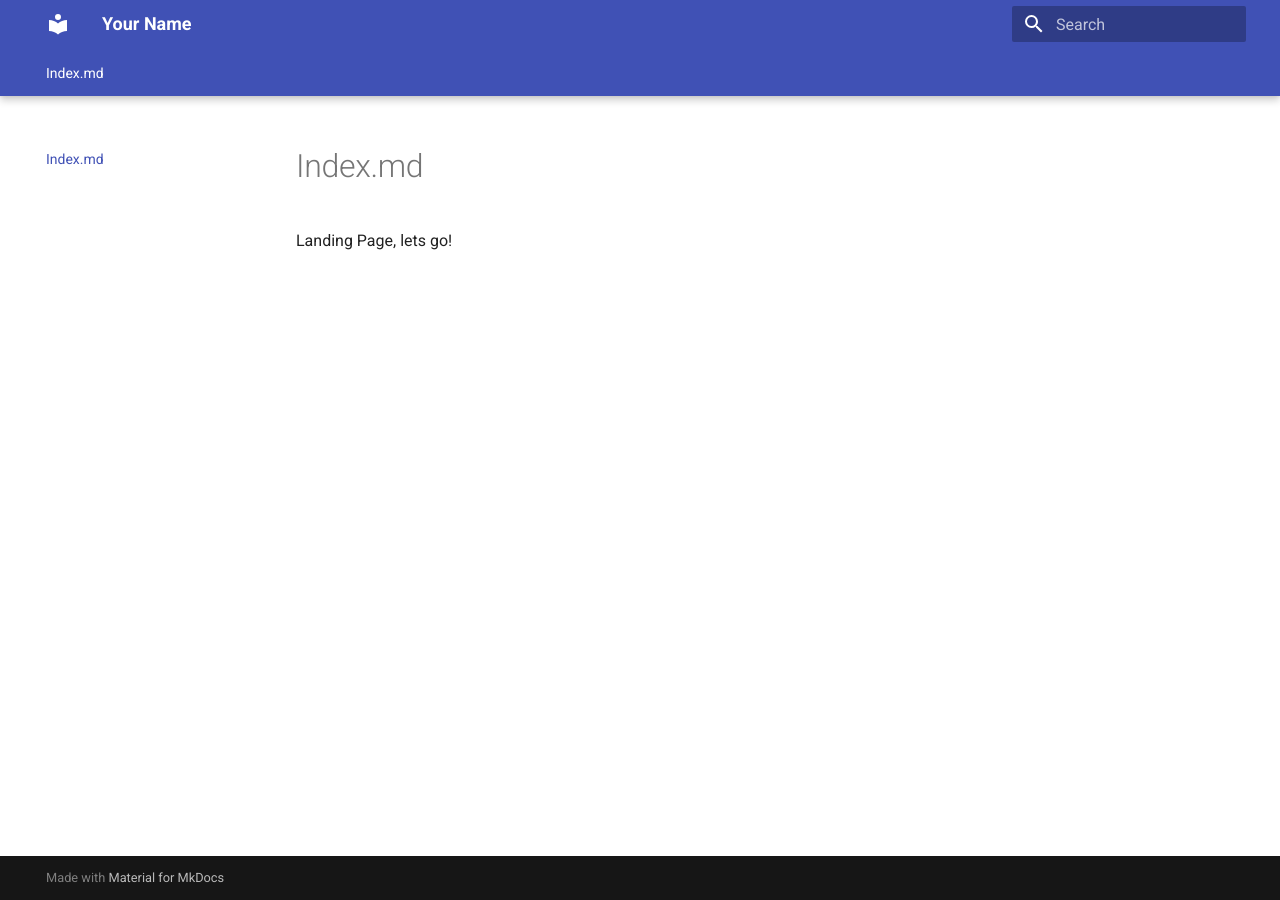
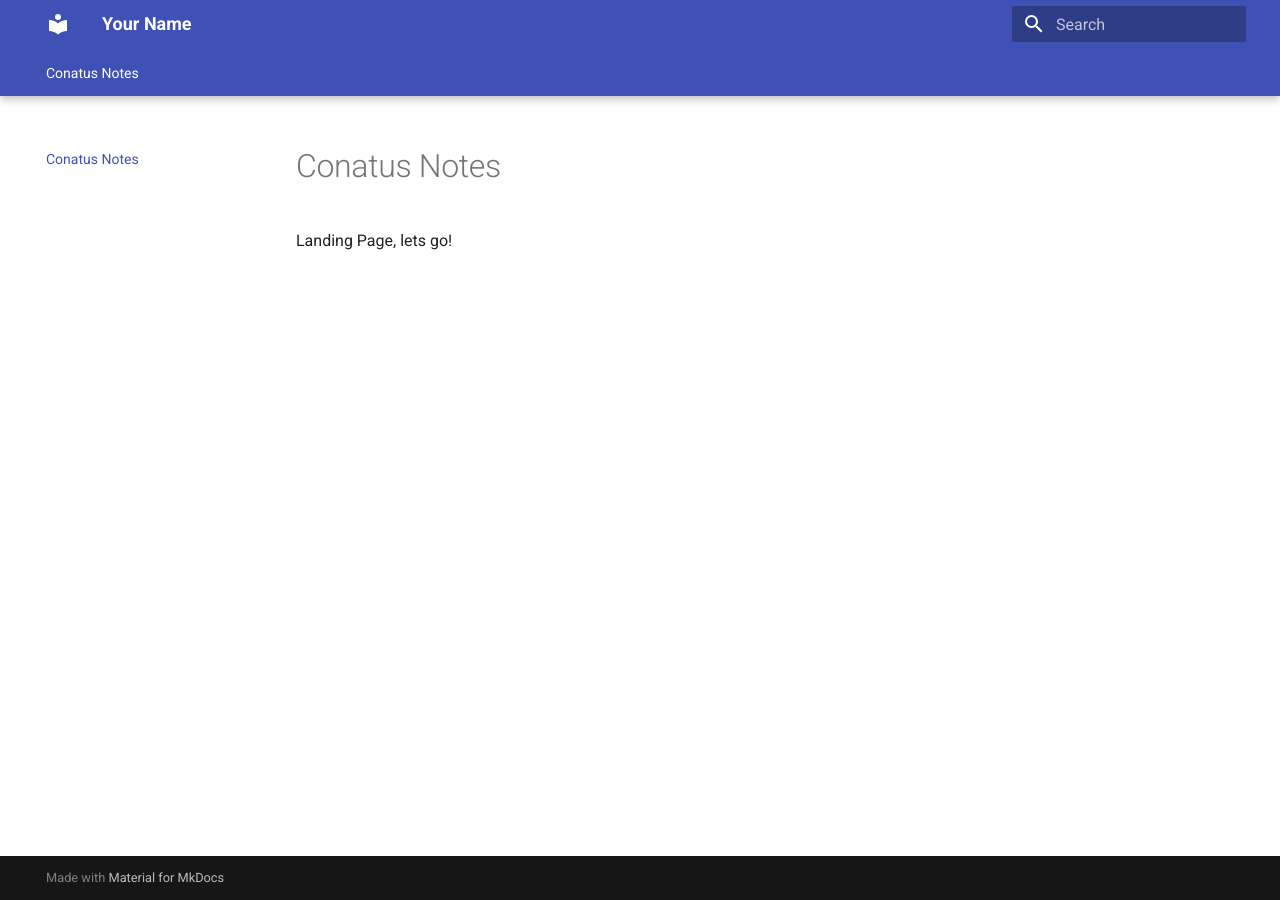
Before and after one commit to ConatusNotes/conatusnotes.github.io, an MkDocs documentation site: the page built from docs/index.md.md, in a window 1280 px wide. Built offline with MkDocs 1.6.1 and Material for MkDocs 9.7.7, drawn with Linux system fonts in a browser that asks for light colours.

Commit message:
vault backup: 2026-10-03 17:32:28

```diff
--- a/docs/index.md.md
+++ b/docs/index.md.md
@@ -1 +1,2 @@
+# Conatus Notes
 Landing Page, lets go!
```
